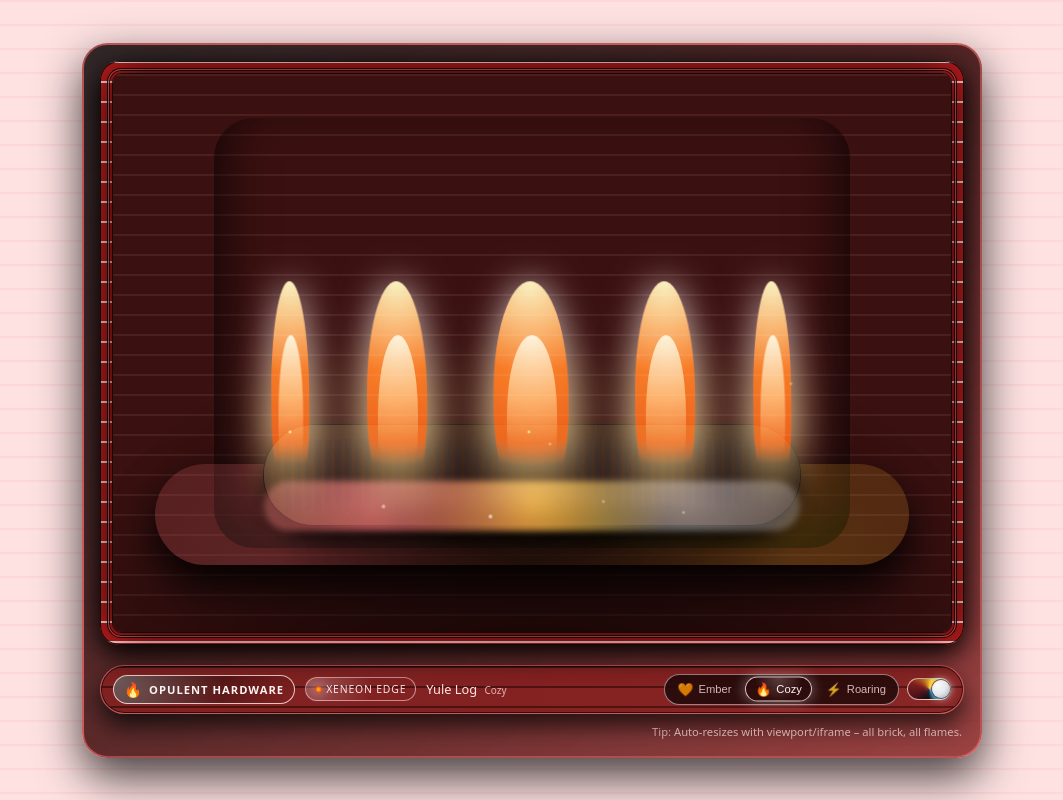
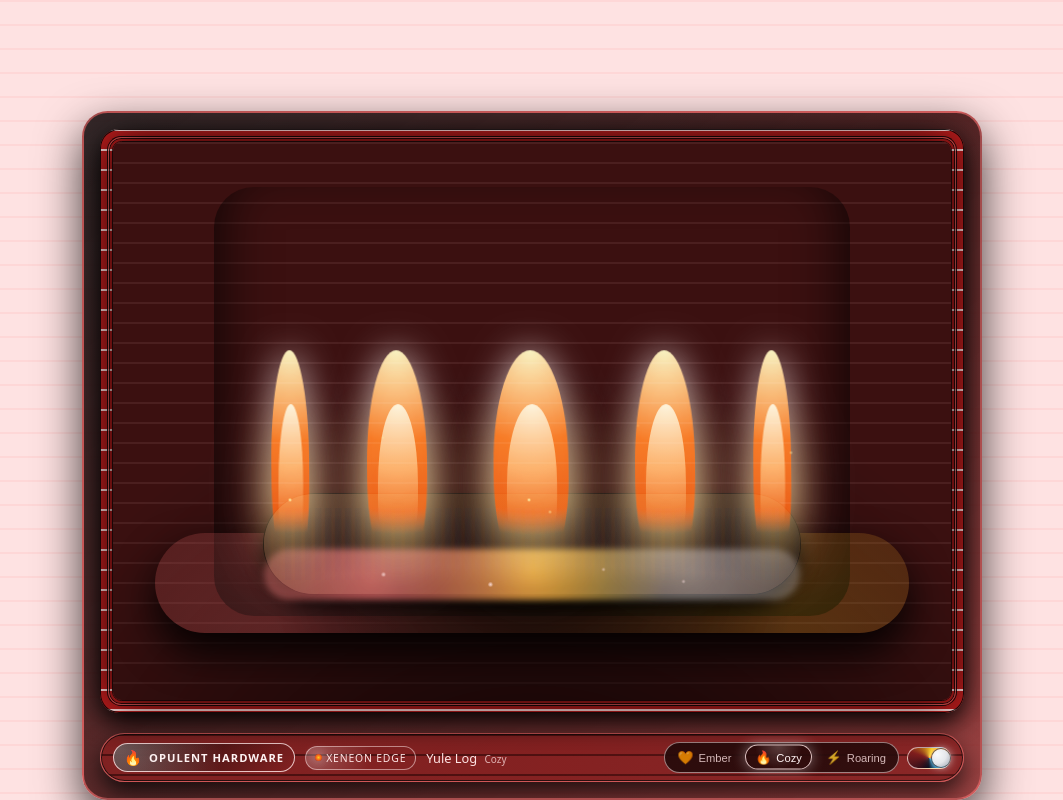
Before and after one commit to OPULENT-HARDWARE/YuleLogXE, a plain HTML site: page index.html in a window 1280 px wide. Shown: the whole page, without its empty margins (108-1171 px from the left). Drawn offline with Linux system fonts and the light colour scheme.

Commit message:
Update index.html

```diff
--- a/index.html
+++ b/index.html
@@ -55,14 +55,15 @@
 
     body {
       margin: 0;
-      min-height: 100%;
+      height: 100%;
       display: flex;
+      flex-direction: column;
+      justify-content: flex-end; /* anchor to bottom */
       align-items: center;
-      justify-content: center;
       font-family: system-ui, -apple-system, BlinkMacSystemFont, 'SF Pro Text',
         sans-serif;
       color: var(--text);
-      padding: 10px;
+      padding: 0;
       background:
         /* big brick wall */
         repeating-linear-gradient(
@@ -103,6 +104,7 @@
       position: relative;
       overflow: hidden;
       box-sizing: border-box;
+      margin-top: auto; /* keep widget at bottom */
     }
 
     .xeneon-widget::before {
@@ -163,9 +165,9 @@
       box-shadow:
         inset 0 0 0 1px rgba(0, 0, 0, 0.9),
         0 0 40px rgba(0, 0, 0, 0.9);
-      /* Resize behavior B: responsive height based on width + viewport */
+      /* responsive height */
       height: clamp(260px, 56.25vw, 70vh);
-      max-height: calc(100vh - 140px); /* leave room for HUD + padding */
+      max-height: calc(100vh - 140px);
     }
 
     /* Scene */
@@ -518,8 +520,6 @@
       flex-wrap: wrap;
     }
 
-    /* Opulent Hardware pill */
-
     .brand-pill {
       display: inline-flex;
       align-items: center;
@@ -690,19 +690,6 @@
       box-shadow:
         0 0 10px rgba(248, 250, 252, 0.85),
         0 0 0 1px rgba(15, 6, 7, 0.9);
-    }
-
-    .footer-hint {
-      font-size: 0.7rem;
-      opacity: 0.7;
-      text-align: right;
-      padding: 0 2px 1px;
-      color: #fee2e2;
-    }
-
-    .footer-hint span {
-      opacity: 0.9;
-      font-weight: 500;
     }
 
     @media (max-width: 640px) {
@@ -876,10 +863,6 @@
         </button>
       </div>
     </div>
-
-    <div class="footer-hint">
-      <span>Tip:</span> Auto-resizes with viewport/iframe – all brick, all flames.
-    </div>
   </div>
 
   <script>
@@ -896,7 +879,6 @@
         roaring: 'Roaring'
       };
 
-      // Fire mode switching
       chips.forEach((chip) => {
         chip.addEventListener('click', () => {
           const mode = chip.dataset.mode;
@@ -911,14 +893,12 @@
         });
       });
 
-      // Theme toggle (light/dark)
       themeToggle.addEventListener('click', () => {
         const current = htmlEl.getAttribute('data-theme') || 'dark';
         const next = current === 'dark' ? 'light' : 'dark';
         htmlEl.setAttribute('data-theme', next);
       });
 
-      // Respect prefers-color-scheme on first load
       const prefersLight = window.matchMedia &&
         window.matchMedia('(prefers-color-scheme: light)').matches;
 
```
